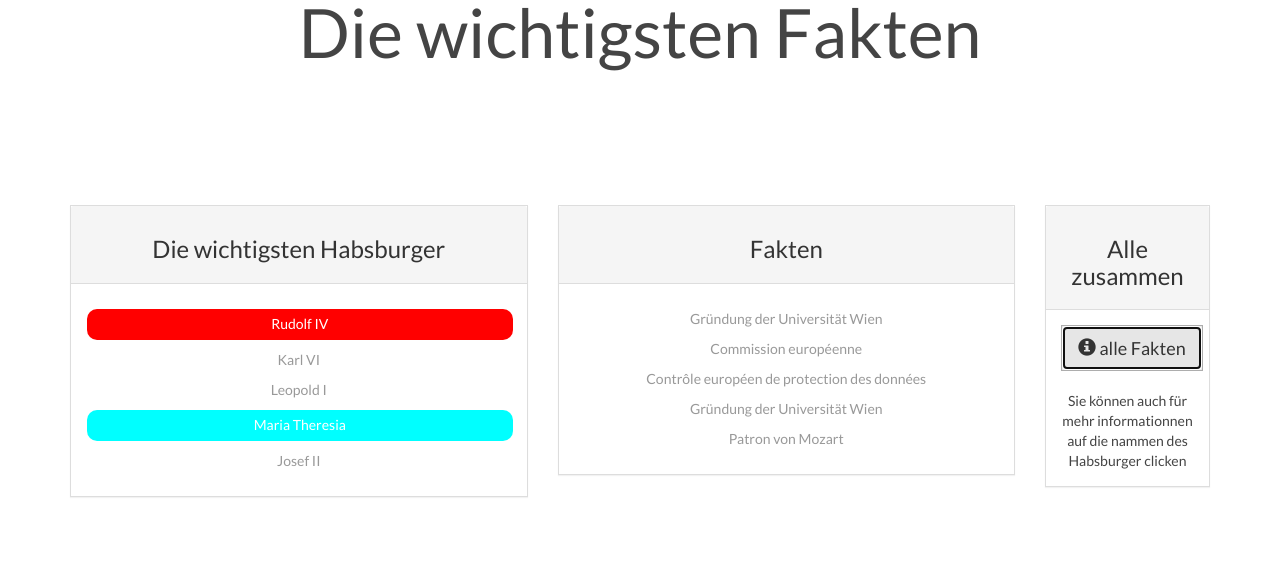
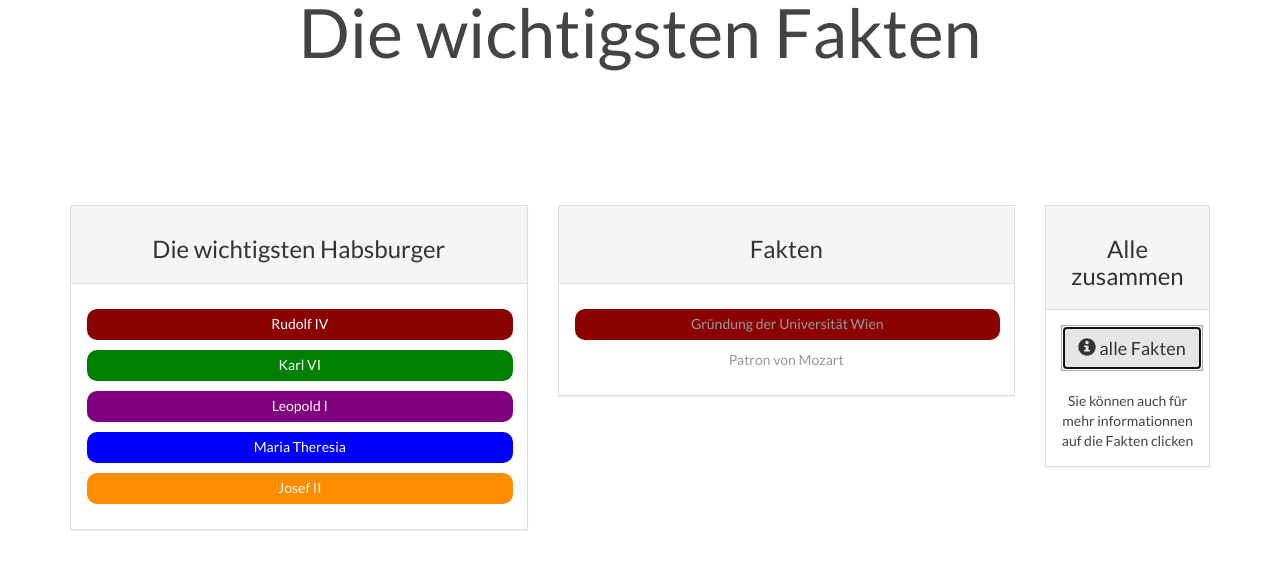
Before and after one commit to PercevalSA/habsburg, a plain HTML site: page index.html in a window 1280 px wide. Both pictures are taken after a click on the button "alle Fakten". Shown: the part 1466-2035 px from the top of the page. Drawn offline with nearby package versions, Linux system fonts and the light colour scheme.

Commit message:
modification js : ajout des toggle couleur lors du clique sur les personnes

```diff
--- a/css/styles.css
+++ b/css/styles.css
@@ -261,8 +261,8 @@ section {
   color: white;
 }
 
-.rudolf4 a {
-  color: white;
+#rudolf4 {
+  cursor: help;
 }
 
 .rudolf4 {
@@ -272,12 +272,12 @@ section {
   margin: 1px;
   line-height: 1;
   position: relative;
-  background: red;
+  background: darkred;
   color: white;
 }
 
-.karl6 a {
-  color: white;
+#karl6 {
+  cursor: help;
 }
 
 .karl6 {
@@ -292,8 +292,8 @@ section {
   color: white;
 }
 
-.leopold1 a {
-  color: white;
+#leopold1 {
+  cursor: help;
 }
 
 .leopold1 {
@@ -307,12 +307,26 @@ section {
   color: white;
 }
 
+#maria {
+  cursor: help;
+}
 
-.josef2 a {
+.maria {
+  width: 100%;
+  border-radius: 10px;
+  padding: 2% 2%;
+  margin: 1px;
+  line-height: 1;
+  position: relative;
+  background: blue;
   color: white;
 }
 
-.joseph {
+#josef2 {
+  cursor: help;
+}
+
+.josef2 {
   width: 100%;
   border-radius: 10px;
   padding: 2% 2%;
@@ -323,50 +337,6 @@ section {
   color: white;
 }
 
-.franz a {
-  color: white;
-}
-
-.franz {
-  width: 100%;
-  border-radius: 10px;
-  padding: 2% 2%;
-  margin: 1px;
-  line-height: 1;
-  position: relative;
-  background: green;
-  color: white;
-}
-
-.maria a {
-  color: white;
-}
-
-.maria {
-  width: 100%;
-  border-radius: 10px;
-  padding: 2% 2%;
-  margin: 1px;
-  line-height: 1;
-  position: relative;
-  background: cyan;
-  color: white;
-}
-
-.franzjoseph a {
-  color: white;
-}
-
-.franzjoseph {
-  width: 100%;
-  border-radius: 10px;
-  padding: 2% 2%;
-  margin: 1px;
-  line-height: 1;
-  position: relative;
-  background: coral;
-  color: white;
-}
 
 .hidin {
   display: none;
--- a/index.html
+++ b/index.html
@@ -91,11 +91,11 @@
                             <h3>Die wichtigsten Habsburger</h3>
                             </div>
                             <div class="panel-body text-center">
-                                <p><div class="" id="rudolf4"><a href="#" data-toggle="modal" data-target="#1">Rudolf IV</a></div></p>
-                                <p><div class="" id="karl6"><a href="#" data-toggle="modal" data-target="#2">Karl VI</a></div></p>
-                                <p><div class="" id="leopold1"><a href="#" data-toggle="modal" data-target="#3">Leopold I</a></div></p>
-                                <p><div class="" id="maria"><a href="#" data-toggle="modal" data-target="#4">Maria Theresia</a></div></p>
-                                <p><div class="" id="josef2"><a href="#" data-toggle="modal" data-target="#5">Josef II</a></div></p>
+                                <p><div class="" id="rudolf4">Rudolf IV</div></p>
+                                <p><div class="" id="karl6">Karl VI</div></p>
+                                <p><div class="" id="leopold1">Leopold I</div></p>
+                                <p><div class="" id="maria">Maria Theresia</div></p>
+                                <p><div class="" id="josef2">Josef II</div></p>
                             </div>
                         </div>
                     </div>
@@ -110,11 +110,8 @@
                             <h3>Fakten</h3>
                             </div>
                             <div class="panel-body">
-                                <p><div class="" id="cnil"><a href="#" data-toggle="modal" data-target="#10">Gründung der Universität Wien</a></div></p>
-                                <p><div class="" id="comeur"><a href="#" data-toggle="modal" data-target="#11">Commission européenne</a></div></p>
-                                <p><div class="" id="ctrleur"><a href="#" data-toggle="modal" data-target="#12">Contrôle européen de protection des données</a></div></p>
-                                <p><div class="" id="cnil"><a href="#" data-toggle="modal" data-target="#13">Gründung der Universität Wien</a></div></p>
-                                <p><div class="" id="cnil"><a href="#" data-toggle="modal" data-target="#14">Patron von Mozart</a></div></p>
+                                <p><div class="" id="univ"><a href="#" data-toggle="modal" data-target="#10">Gründung der Universität Wien</a></div></p>
+                                <p><div class="" id="mozart"><a href="#" data-toggle="modal" data-target="#14">Patron von Mozart</a></div></p>
                             </div>
                         </div>
                     </div>
@@ -131,10 +128,10 @@
                             <div class="panel-body">
                                 <div>
                                     <button type="button" class="btn btn-default btn-lg toggle-position">
-                                        <span class="glyphicon glyphicon-info-sign" aria-hidden="true"></span>  alle Fakten
+                                        <span class="glyphicon glyphicon-info-sign" aria-hidden="true"></span>   alle Fakten
                                     </button>
                                 </div><br />
-                                <div>Sie können auch für mehr informationnen auf die nammen des Habsburger clicken</div>
+                                <div>Sie können auch für mehr informationnen auf die Fakten clicken</div>
                             </div>
                         </div>
                     </div>
--- a/js/scripts.js
+++ b/js/scripts.js
@@ -36,41 +36,21 @@ $('a[href*=#]:not([href=#])').click(function() {
 
 $(".toggle-position").click(function(){
     $("#rudolf4").toggleClass("rudolf4")
-    $("#charles").toggleClass("charles")
-    $("#ferdinand").toggleClass("ferdinand")
-    $("#rudolf2").toggleClass("rudolf2")
-    $("#leopold").toggleClass("leopold")
-    $("#joseph").toggleClass("joseph")
-    $("#franz").toggleClass("franz")
+        $("#univ").toggleClass("rudolf4")
+
+    $("#karl6").toggleClass("karl6")
+
+    $("#leopold1").toggleClass("leopold1")
+
     $("#maria").toggleClass("maria")
-    $("#franzjoseph").toggleClass("franzjoseph")
+
+    $("#josef2").toggleClass("josef2")
+
 });
 
 /*link between actors */
 
-$("#rudolf").hover(function(){
-    $(".rudolf4").toggleClass("rudolf4")
-    $("#fbk").toggleClass("critique-perso anime-flow")
-    $("#google").toggleClass("critique-perso anime-flow")
-    $("#jacob").toggleClass("critique-par anime-flow");
+$("#rudolf4").click(function(){
+    $("#rudolf4").toggleClass("rudolf4")
+    $("#univ").toggleClass("rudolf4")
 });
-
-
-$("#ddg").hover(function(){
-    $("#google").toggleClass("alternative anime-flow")
-    $("#yahoo").toggleClass("alternative anime-flow");
-});
-
-$("#random").hover(function(){
-    $("#fbk").toggleClass("alternative anime-flow");
-});
-
-$("#fbk").hover(function(){
-    $("#fbk-research").toggleClass("sappuie anime-flow");
-});
-
-$("#fbk-research").hover(function(){
-    $("#zeynep").toggleClass("critique-par anime-flow")
-    $("#sandvig").toggleClass("critique-par anime-flow")
-    $("#heszter").toggleClass("critique-par anime-flow");
-});
```
